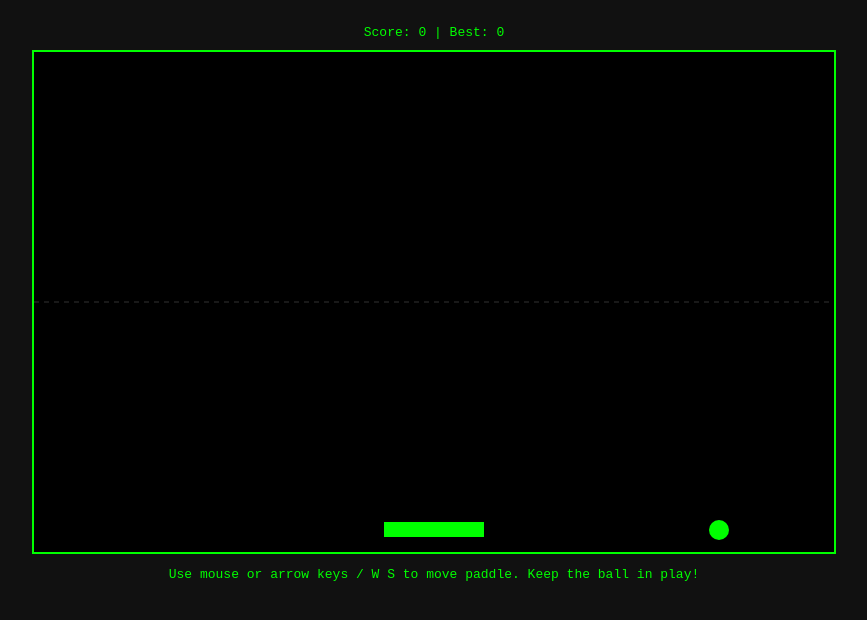
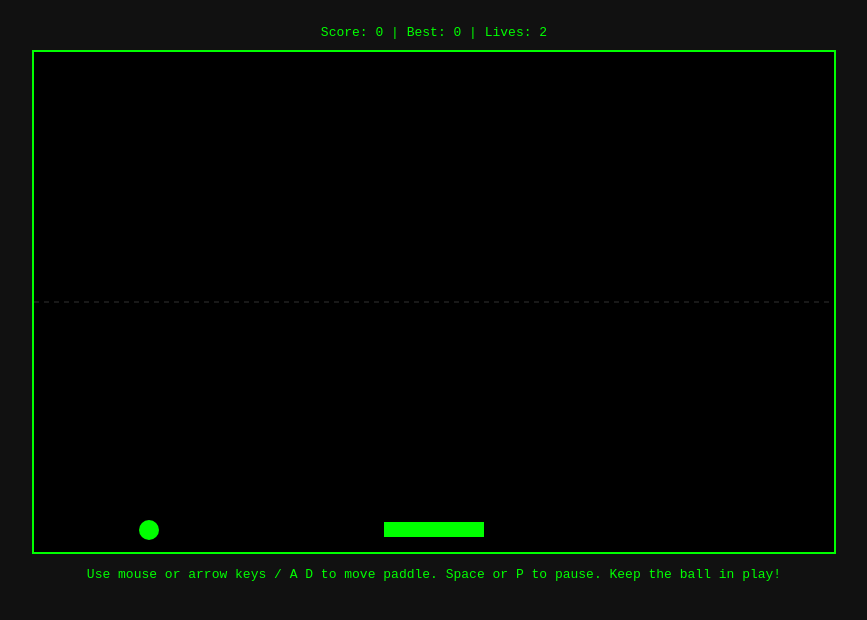
Before and after one commit to jpbmvwfm8g-rgb/arqs-arcade-labs, a plain HTML site: page paddle-lab.html in a window 1280 px wide. Shown: the part 58-678 px from the top of the page, without its empty margins (206-1073 px from the left). Drawn offline with Linux system fonts and the light colour scheme.

Commit message:
feat: add pause (Space/P) and 3 lives to Paddle Lab with improved HUD

```diff
--- a/paddle-lab.html
+++ b/paddle-lab.html
@@ -7,24 +7,34 @@
 body { background: #111; color: #0f0; font-family: monospace; display: flex; flex-direction: column; align-items: center; }
 canvas { border: 2px solid #0f0; background: #000; }
 .hud { margin: 10px; }
+.pause-overlay { position: absolute; top: 50%; left: 50%; transform: translate(-50%, -50%); font-size: 48px; display: none; }
 </style>
 </head>
 <body>
 <h1>ARQS Paddle Lab</h1>
-<div class="hud">Score: <span id="score">0</span> | Best: <span id="best">0</span></div>
+<div class="hud">Score: <span id="score">0</span> | Best: <span id="best">0</span> | Lives: <span id="lives">3</span></div>
 <canvas id="game" width="800" height="500"></canvas>
-<p>Use mouse or arrow keys / W S to move paddle. Keep the ball in play!</p>
+<p>Use mouse or arrow keys / A D to move paddle. Space or P to pause. Keep the ball in play!</p>
+<div class="pause-overlay" id="pause">PAUSED</div>
 <script>
 const canvas = document.getElementById('game');
 const ctx = canvas.getContext('2d');
 let ball = {x: 400, y: 250, dx: 5, dy: 4, r: 10};
 let paddle = {x: 350, y: 470, w: 100, h: 15, speed: 8};
 let score = 0;
+let lives = 3;
 let best = parseInt(localStorage.getItem('arqsPaddleBest') || '0');
 document.getElementById('best').textContent = best;
 let keys = {};
+let paused = false;
 
-document.addEventListener('keydown', e => keys[e.key] = true);
+document.addEventListener('keydown', e => {
+  keys[e.key] = true;
+  if (e.key === ' ' || e.key === 'p' || e.key === 'P') {
+    paused = !paused;
+    document.getElementById('pause').style.display = paused ? 'block' : 'none';
+  }
+});
 document.addEventListener('keyup', e => keys[e.key] = false);
 canvas.addEventListener('mousemove', e => {
   const rect = canvas.getBoundingClientRect();
@@ -33,7 +43,12 @@ canvas.addEventListener('mousemove', e => {
   if (paddle.x + paddle.w > canvas.width) paddle.x = canvas.width - paddle.w;
 });
 
+function resetBall() {
+  ball = {x: 400, y: 250, dx: 5 * (Math.random() > 0.5 ? 1 : -1), dy: 4, r: 10};
+}
+
 function update() {
+  if (paused) return;
   // Paddle keyboard
   if (keys['ArrowLeft'] || keys['a'] || keys['A']) paddle.x -= paddle.speed;
   if (keys['ArrowRight'] || keys['d'] || keys['D']) paddle.x += paddle.speed;
@@ -50,7 +65,6 @@ function update() {
   // Paddle collision
   if (ball.y + ball.r > paddle.y && ball.x > paddle.x && ball.x < paddle.x + paddle.w && ball.dy > 0) {
     ball.dy *= -1;
-    // Add some spin based on hit position
     const hitPos = (ball.x - paddle.x) / paddle.w - 0.5;
     ball.dx += hitPos * 3;
     score++;
@@ -60,37 +74,43 @@ function update() {
       localStorage.setItem('arqsPaddleBest', best);
       document.getElementById('best').textContent = best;
     }
-    // Speed up slightly
     ball.dx *= 1.02;
     ball.dy *= 1.02;
   }
 
   // Miss
   if (ball.y + ball.r > canvas.height) {
-    score = 0;
-    document.getElementById('score').textContent = score;
-    ball = {x: 400, y: 250, dx: 5 * (Math.random() > 0.5 ? 1 : -1), dy: 4, r: 10};
+    lives--;
+    document.getElementById('lives').textContent = lives;
+    if (lives <= 0) {
+      score = 0;
+      lives = 3;
+      document.getElementById('score').textContent = score;
+      document.getElementById('lives').textContent = lives;
+    }
+    resetBall();
   }
 }
 
 function draw() {
   ctx.fillStyle = '#000';
   ctx.fillRect(0, 0, canvas.width, canvas.height);
-  // Ball
   ctx.beginPath();
   ctx.arc(ball.x, ball.y, ball.r, 0, Math.PI * 2);
   ctx.fillStyle = '#0f0';
   ctx.fill();
-  // Paddle
   ctx.fillStyle = '#0f0';
   ctx.fillRect(paddle.x, paddle.y, paddle.w, paddle.h);
-  // Center line optional
   ctx.strokeStyle = '#333';
   ctx.setLineDash([5, 5]);
   ctx.beginPath();
   ctx.moveTo(0, canvas.height / 2);
   ctx.lineTo(canvas.width, canvas.height / 2);
   ctx.stroke();
+  if (paused) {
+    ctx.fillStyle = 'rgba(0,0,0,0.5)';
+    ctx.fillRect(0, 0, canvas.width, canvas.height);
+  }
 }
 
 function loop() {
```
